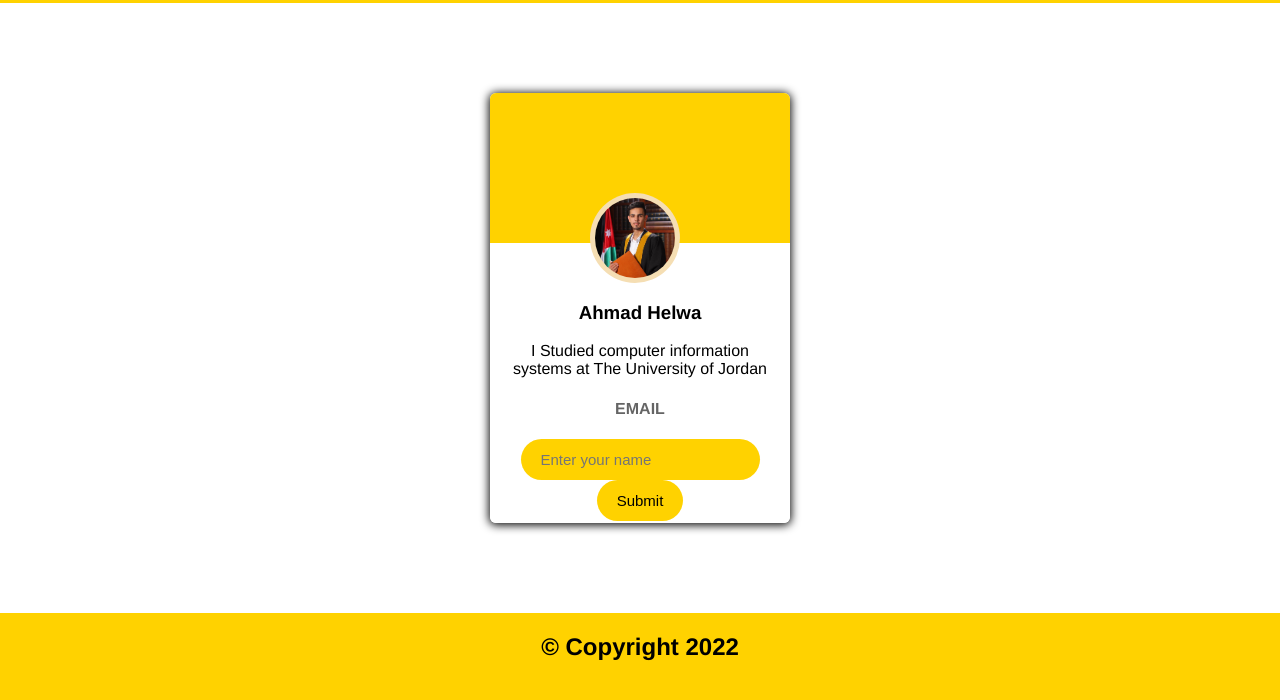
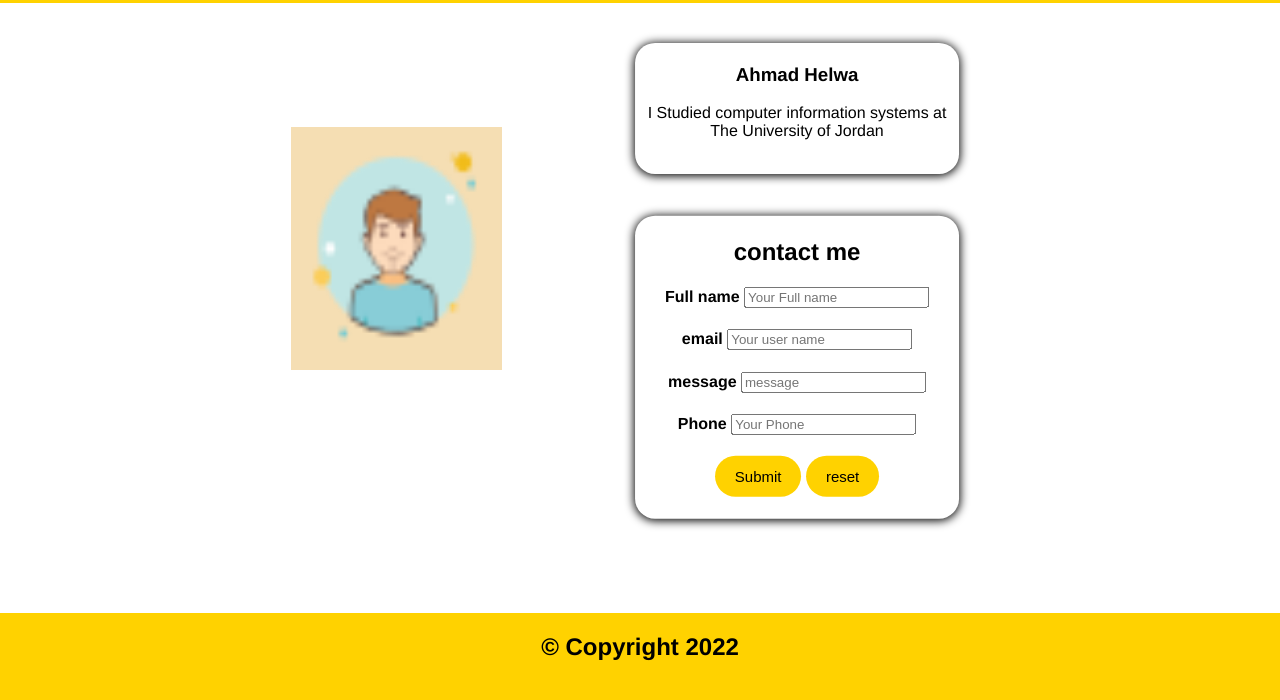
Before and after one commit to ahmadhelwa/todo-project, a plain HTML site: page about.html in a window 1280 px wide. Shown: the part 92-792 px from the top of the page. Drawn offline with Linux system fonts and the light colour scheme.

Commit message:
update style

```diff
--- a/about.html
+++ b/about.html
@@ -48,15 +48,19 @@
     </div>
 
 
+    <div class="img-card">
+        <img src="icons8-user-50.png">
 
-    <div class="me">
+    </div>
+
+    <!-- <div class="me"> -->
 
 
-        <div class="upper">
-            <div class="img-card">
+        <!-- <div class="upper"> -->
+            <!-- <div class="img-card">
                 <img src="AHMAD.jpg">
-            </div>
-        </div>
+            </div> -->
+        <!-- </div> -->
         <div class="lower">
             <div>
                 <section>
@@ -65,24 +69,38 @@
             </div>
 
             <p> I Studied computer information systems at The University of Jordan </p>
+
             </section>
-            <section>
+        </div>
 
+            <section class="a">
+                <h1> contact me </h1>
                 <form action="">
-                    <h4> <a href="https://outlook.office.com/mail/inbox"> EMAIL </a> </h4>
 
-
+                    <!-- <h4> <a href="https://outlook.office.com/mail/inbox"> EMAIL </a> </h4>
 
                     <div>
                          <input type="text" class="btn" placeholder="Enter your name">
                          <br>
                         <input type="submit" class="btn" name="submit">
-                        </div>
+                        </div> -->
+      <h4> <label> Full name <input type="text" placeholder="Your Full name" required> </label></h4>
+      <h4><label> email <input type="email" placeholder="Your user name" required> </label> </h4>
+      <h4><label> message <input type="text" required placeholder="message"> </label></h4>
+      <h4><label> Phone <input type="number" placeholder="Your Phone"> </label> </h4>
+
+
+                        <input type="submit" class="btn" name="submit">
+                        <input  class=" btn" type="reset" value="reset">
+
+
+
                 </form>
             </section>
-        </div>
+
+    <!-- </div> -->
     </div>
-    </div>
+
 
 
 
--- a/index.css
+++ b/index.css
@@ -92,19 +92,19 @@ td {
     margin: 10px;
 }
 
-.me {
-    width: 300px;
-    height: 430px;
+/* .me {
+    width: 297px;
+    height: 147px;
     background: #FFF;
-    border-radius: 6px;
+    border-radius: 20px;
     position: absolute;
-    top: 50%;
+    top: 31%;
     left: 50%;
     transform: translate(-50%, -50%);
     box-shadow: 0px 1px 10px 1px #000;
     overflow: hidden;
     display: inline-block;
-}
+} */
 
 .upper {
 
@@ -113,36 +113,60 @@ td {
 }
 
 .lower {
-
-    height: 280px;
+    position: absolute;
+    transform: translate(196%, -155%);
+    box-shadow: 0px 1px 10px 1px #000;
+    overflow: hidden;
+    display: inline-block;
+    width: 320px;
+   height: 127px;
     background: #fff;
-    padding: 20px;
-    padding-top: 40px;
+    padding: 2px;
+    /* padding-top: 40px; */
     text-align: center;
+    border-radius: 20px;
 
 
 }
 
 .img-card {
+
     background: wheat;
-    width: 80px;
-    height: 80px;
-    border-radius: 50%;
-    padding: 5px;
-    transform: translate(100px, 100px);
+    width: 207px;
+    /* height: 235px; */
+    /* border-radius: 50%; */
+    padding: 2px;
+    transform: translate(291px, 124px);
 }
 
 .img-card img {
-    width: 80px;
-    height: 80px;
-    border-radius: 50%;
+    width: 207px;
+    height: 235px;
+    /* border-radius: 50%; */
 }
+.a
+{
+    position: absolute;
+    transform: translate(196%, -10%);
+    box-shadow: 0px 1px 10px 1px #000;
+    overflow: hidden;
+    display: inline-block;
+    width: 320px;
+   height: 299px;
+    background: #fff;
+    padding: 2px;
+    /* padding-top: 40px; */
+    text-align: center;
+    border-radius: 20px;
 
-.lower h3 h4 {
+
+}
+/* .lower h3 h4 {
     box-sizing: border-box;
     line-height: .6;
     font-weight: lighter;
-}
+} */
+
 
 .lower h4 {
 
```
Also changed, not shown: icons8-user-50.png (added).
